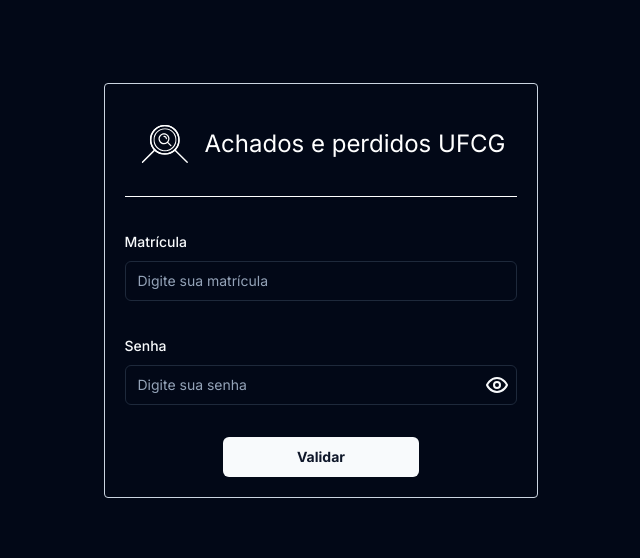
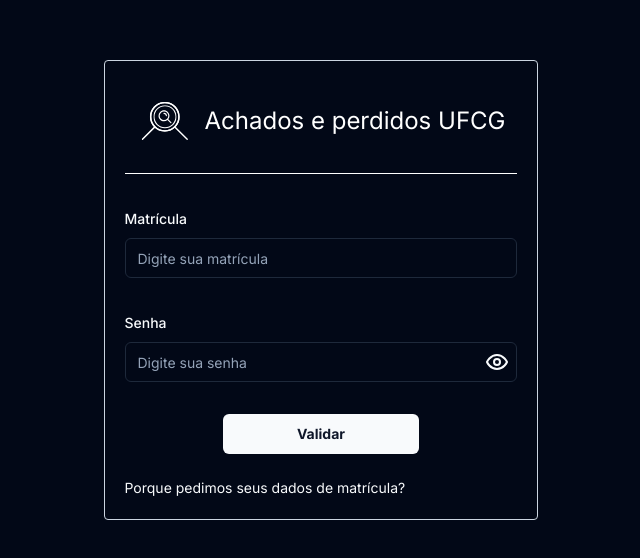
Before and after one commit to Bruno-Fernando/achados-perdidos, a Next.js app: page /validate in a window 1280 px wide. Shown: the part 110-668 px from the top of the page, without its empty margins (319-959 px from the left). Built offline with nearby package versions, Linux system fonts and the light colour scheme; no server answers.

Commit message:
Info dialog on validate page

```diff
--- /dev/null
+++ b/src/app/validate/_components/InfoDialog.tsx
@@ -0,0 +1,37 @@
+import {
+  Dialog,
+  DialogContent,
+  DialogDescription,
+  DialogHeader,
+  DialogTitle,
+  DialogTrigger,
+} from "@/components/ui/Dialog";
+
+function InfoDialog() {
+  return (
+    <Dialog>
+      <DialogTrigger className="mt-6 text-sm">
+        Porque pedimos seus dados de matrícula?
+      </DialogTrigger>
+      <DialogContent>
+        <DialogHeader>
+          <DialogTitle>Porque pedimos seus dados de matrícula?</DialogTitle>
+          <DialogDescription>
+            <p className="mt-3">
+              Esta aplicação é destinada apenas para usuários que estão
+              vinculados na UFCG, portanto, como forma de validar o vínculo,
+              usamos a matrícula e senha do controle acadêmico.
+            </p>
+            <p className="mb-2 mt-3 font-bold">Esse dados são salvos?</p>
+            <p>
+              Não. Os dados são usados apenas uma vez durante esta estapa de
+              verificação.
+            </p>
+          </DialogDescription>
+        </DialogHeader>
+      </DialogContent>
+    </Dialog>
+  );
+}
+
+export default InfoDialog;
--- a/src/app/validate/page.tsx
+++ b/src/app/validate/page.tsx
@@ -24,6 +24,7 @@
   FormMessage,
 } from "@/components/ui/Form";
 import ExtFormContainer from "@/components/ExtFormContainer";
+import InfoDialog from "./_components/InfoDialog";
 
 function Validate() {
   const { toast } = useToast();
@@ -135,6 +136,8 @@
           </Button>
         </form>
       </Form>
+
+      <InfoDialog />
     </ExtFormContainer>
   );
 }
```
